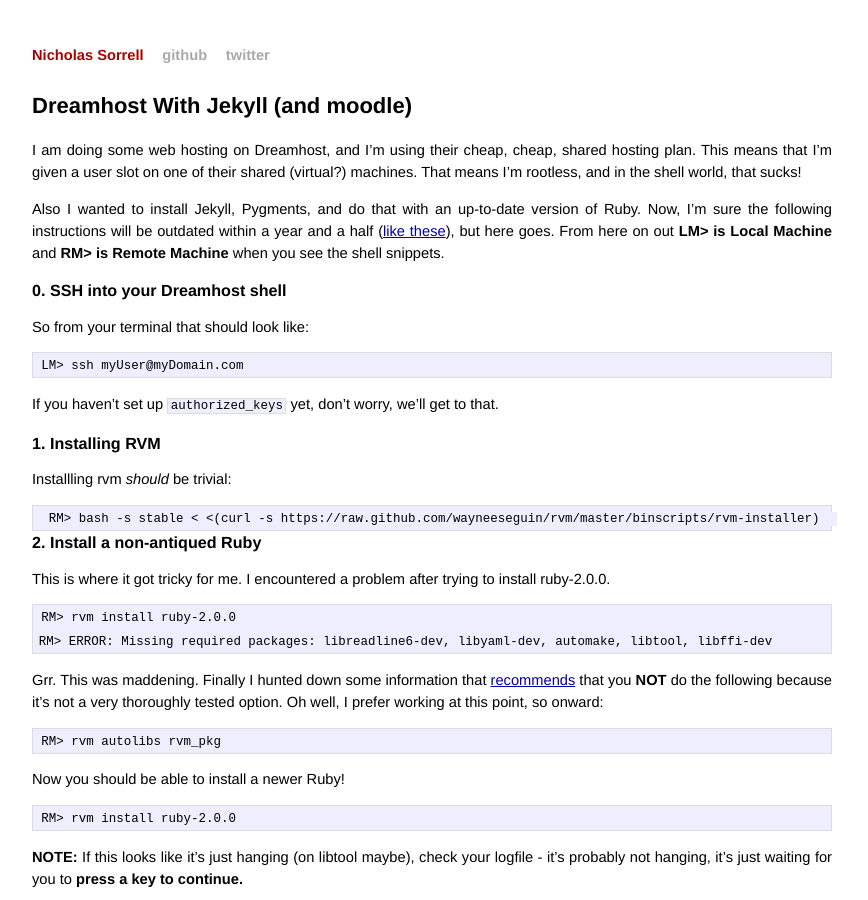
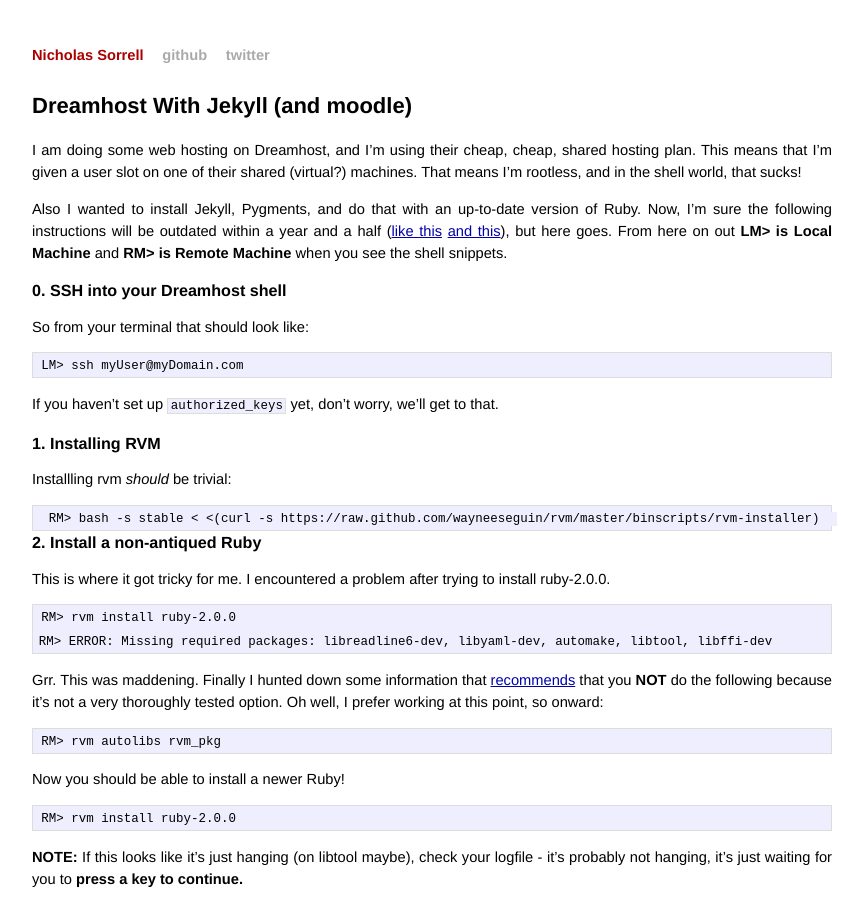
Before and after one commit to sorrell/sorrell.github.com, a Jekyll site: the page built from _posts/2013-10-11-Dreamhost-With-Jekyll-(and-moodle).md, in a window 1280 px wide and 900 px high. Shown: the whole window, without its empty margins (208-1076 px from the left). Built offline with Jekyll 4.4.1, drawn with Linux system fonts in a browser that asks for light colours; Markdown is read by kramdown in place of the engine named in the settings; comment, search, counter and statistics services are not loaded.

Commit message:
added link

```diff
--- a/_posts/2013-10-11-Dreamhost-With-Jekyll-(and-moodle).md
+++ b/_posts/2013-10-11-Dreamhost-With-Jekyll-(and-moodle).md
@@ -7,7 +7,7 @@ tags: [Dreamhost, Jekyll, rvm, ruby, moodle, git]
 
 I am doing some web hosting on Dreamhost, and I'm using their cheap, cheap, shared hosting plan.  This means that I'm given a  user slot on one of their shared (virtual?) machines.  That means I'm rootless, and in the shell world, that sucks!
 
-Also I wanted to install Jekyll, Pygments, and do that with an up-to-date version of Ruby.  Now, I'm sure the following instructions will be outdated within a year and a half ([like these](http://williamting.com/posts/2012/04/02/set-up-ruby-on-rails-on-dreamhost/)), but here goes.  From here on out **LM> is Local Machine** and **RM> is Remote Machine** when you see the shell snippets.
+Also I wanted to install Jekyll, Pygments, and do that with an up-to-date version of Ruby.  Now, I'm sure the following instructions will be outdated within a year and a half ([like this](http://williamting.com/posts/2012/04/02/set-up-ruby-on-rails-on-dreamhost/) [and this](http://zacstewart.com/2011/06/14/deploying-your-jekyll-blog-on-dreamhost-via-capistrano.html)), but here goes.  From here on out **LM> is Local Machine** and **RM> is Remote Machine** when you see the shell snippets.
 
 ### 0. SSH into your Dreamhost shell
 So from your terminal that should look like:
```
